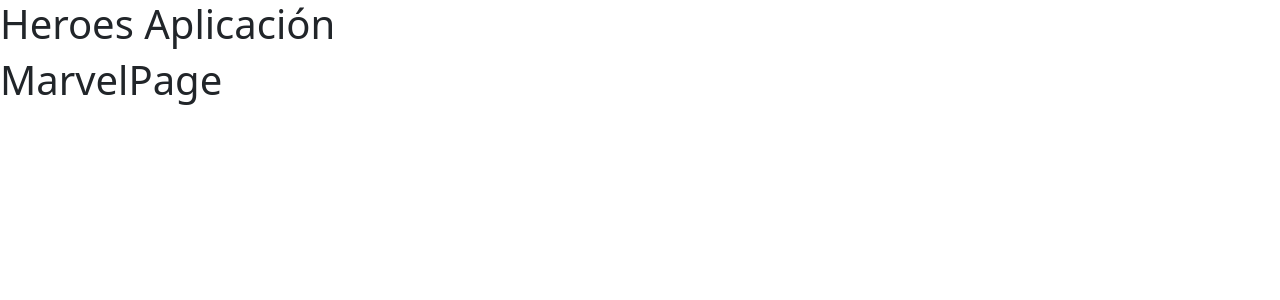
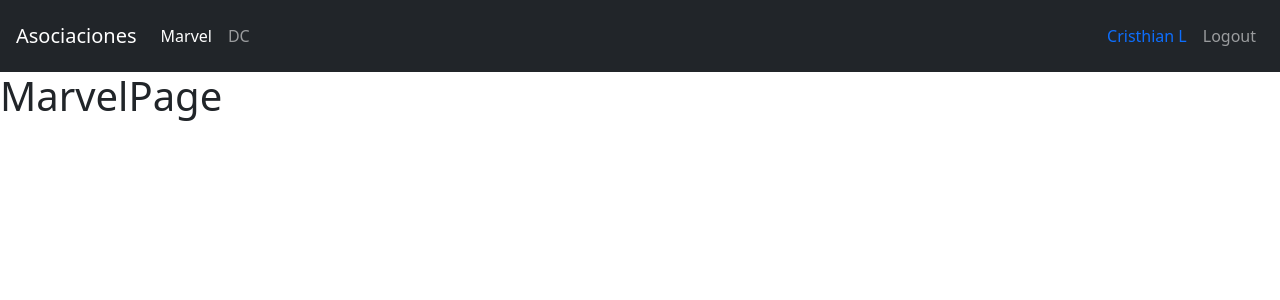
Before and after one commit to Cristian1805/Aplicacion-trabajo-de-grado, a React (Vite) app: page /marvel in a window 1280 px wide. Shown: the top 300 px of the page. Built offline with nearby package versions, Linux system fonts and the light colour scheme.

Commit message:
Rutas creadas exitosamente

```diff
--- a/src/HeroesApp.jsx
+++ b/src/HeroesApp.jsx
@@ -5,7 +5,7 @@
 export const HeroesApp = () => {
   return (
     <>
-      <h1>Heroes Aplicación</h1>
+      {/* <h1>Heroes Aplicación</h1> */}
       <AppRouter></AppRouter>
 
     </>
--- /dev/null
+++ b/src/auth/index.js
@@ -0,0 +1,3 @@
+
+
+export * from './pages';
--- /dev/null
+++ b/src/auth/pages/index.js
@@ -0,0 +1,3 @@
+
+
+export * from './LoginPage';
--- /dev/null
+++ b/src/heroes/index.js
@@ -0,0 +1,5 @@
+
+
+
+export * from './pages';
+export * from './routes/HeroesRoutes';
--- /dev/null
+++ b/src/heroes/pages/HeroPage.jsx
@@ -0,0 +1,7 @@
+
+
+export const HeroPage = () => {
+  return (
+    <h1>Hero</h1>
+  )
+}
--- /dev/null
+++ b/src/heroes/pages/SearchPage.jsx
@@ -0,0 +1,7 @@
+
+
+export const SearchPage = () => {
+  return (
+    <h1>SearchPage</h1>
+  )
+}
--- /dev/null
+++ b/src/heroes/pages/index.js
@@ -0,0 +1,7 @@
+
+
+
+export * from './DcPage';
+export * from './HeroPage';
+export * from './MarvelPage';
+export * from './SearchPage';
--- /dev/null
+++ b/src/heroes/routes/HeroesRoutes.jsx
@@ -0,0 +1,27 @@
+import { Navigate, Route, Routes } from 'react-router-dom';
+import { Navbar } from '../../ui';
+import { DcPage, HeroPage, MarvelPage, SearchPage } from '../pages';
+
+export const HeroesRoutes = () => {
+  return (
+    <>
+        <Navbar />
+
+        <div className="container">
+            <Routes>
+                <Route path="marvel" element={<MarvelPage />} />
+                <Route path="dc" element={<DcPage />} />
+
+                <Route path="search" element={<SearchPage />} />
+                <Route path="hero/:id" element={<HeroPage />} />
+
+
+                <Route path="/" element={<Navigate to="/marvel" />} />
+
+            </Routes>
+        </div>
+
+
+    </>
+  )
+}
--- a/src/router/AppRouter.jsx
+++ b/src/router/AppRouter.jsx
@@ -2,14 +2,16 @@
 
 
 
-import { LoginPage } from '../auth/pages/LoginPage';
-import { MarvelPage } from "../heroes/pages/MarvelPage";
-import { DcPage } from "../heroes/pages/DcPage";
+import { DcPage, MarvelPage } from '../heroes';
+import { LoginPage } from '../auth';
+import { Navbar } from '../ui';
 
 
 export const AppRouter = () => {
   return (
     <>
+      <Navbar></Navbar>
+
         <Routes>
             <Route path="marvel" element={<MarvelPage />} />
             <Route path="dc" element={<DcPage />} />
--- /dev/null
+++ b/src/ui/components/Navbar.jsx
@@ -0,0 +1,54 @@
+import { Link, NavLink } from 'react-router-dom';
+
+
+export const Navbar = () => {
+    return (
+        <nav className="navbar navbar-expand-sm navbar-dark bg-dark p-3">
+
+            <Link
+                className="navbar-brand"
+                to="/"
+            >
+                Asociaciones
+            </Link>
+
+            <div className="navbar-collapse">
+                <div className="navbar-nav">
+
+                    <NavLink
+                        className= { ({isActive}) => `nav-item nav-link ${isActive ? 'active' : ''}` }
+                        to="/marvel"
+                    >
+                        Marvel
+                    </NavLink>
+
+                    <NavLink
+                        className={ ({isActive}) => `nav-item nav-link ${isActive ? 'active' : ''}` }
+                        to="/dc"
+                    >
+                        DC
+                    </NavLink>
+                </div>
+            </div>
+
+            <div className="navbar-collapse collapse w-100 order-3 dual-collapse2 d-flex justify-content-end">
+                <ul className="navbar-nav ml-auto">
+
+                <span className='nav-item nav-link text-primary'>
+                    Cristhian L
+                </span>
+
+                <button className='nav-item nav-link btn'>
+                Logout
+                </button>
+                    {/* <NavLink
+                        className={ ({isActive}) => `nav-item nav-link ${isActive ? 'active' : ''}` }
+                        to="/login"
+                    >
+                        Logout
+                    </NavLink> */}
+                </ul>
+            </div>
+        </nav>
+    )
+}
--- /dev/null
+++ b/src/ui/components/index.js
@@ -0,0 +1,3 @@
+
+
+export * from './Navbar';
--- /dev/null
+++ b/src/ui/index.js
@@ -0,0 +1,3 @@
+
+
+export * from './components';
```
